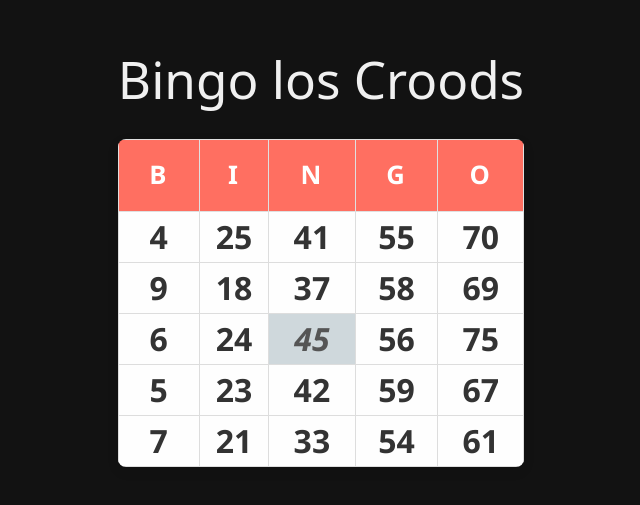
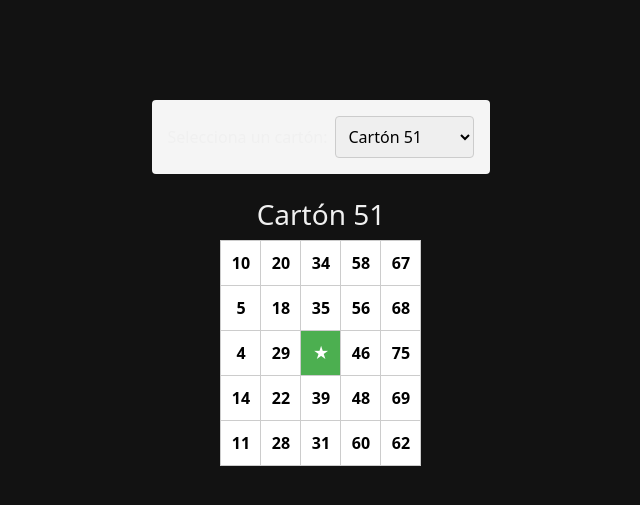
Before and after one commit to mauricioestupian/Bingo, a React (Vite) app: page /carton in a window 1280 px wide. Shown: the part 125-630 px from the top of the page, without its empty margins (319-959 px from the left). Built offline with nearby package versions, Linux system fonts and the light colour scheme.

Commit message:
juega carton

```diff
--- a/src/App.css
+++ b/src/App.css
@@ -33,7 +33,6 @@ body {
   display: flex;
   justify-content: center;
   align-items: center;
-  background-color: thistle;
 }
 
 .arbol img {
@@ -244,7 +243,7 @@ p {
 
 .grid-container {
   display: grid;
-  grid-template-columns: 2fr 5fr 2fr; /* 3 columnas iguales */
+  grid-template-columns: 2fr 5fr; /* 3 columnas iguales */
   gap: 1rem;
 }
 @media (max-width: 768px) {
--- a/src/App.tsx
+++ b/src/App.tsx
@@ -225,7 +225,6 @@ const singNumber = () => {
     <Container>
       <div className="grid-container">
         <div className="arbol">
-         <img src="https://cdn.pixabay.com/animation/2023/03/12/13/46/13-46-48-414_512.gif" className="tree-image" />
         </div>
         <div className="img-container">
           <img src="/titulo.png" className="title-image" />
--- a/src/components/JuegaCarton.tsx
+++ b/src/components/JuegaCarton.tsx
@@ -1,15 +1,95 @@
-import { useState } from "react";
-import BingoBoard from "../BingoBoard";
+import React, { useState } from 'react';
+import { Cartones, cartones } from '../data/Cartones';
 
-const JuegaCarton = () => {
-  const [calledNumbers, setCalledNumbers] = useState<Set<number>>(new Set());
+type Props = {
+  card?: Cartones;
+};
+
+const JuegaCarton:  React.FC<Props> = ({ card: initialCard }) => {
+  const [card, setCard] = useState<Cartones>(initialCard || cartones[0]);
+
+  const handleSelectCard = (e: React.ChangeEvent<HTMLSelectElement>) => {
+    const selectedCard = cartones.find(c => c.id === e.target.value);
+    if (selectedCard) {
+      setCard(selectedCard);
+    }
+  };
 
   return (
-    <div>
-          <h1>Bingo los Croods</h1>
-          <BingoBoard calledNumbers={calledNumbers} />
+    <div style={styles.container}>
+      <div style={styles.selectorContainer}>
+        <label htmlFor="carton-select">Selecciona un cartón: </label>
+        <select
+          id="carton-select"
+          value={card.id}
+          onChange={handleSelectCard}
+          style={styles.select}
+        >
+          {cartones.map(c => (
+            <option key={c.id} value={c.id}>
+              Cartón {c.id}
+            </option>
+          ))}
+        </select>
+      </div>
+      <h3>Cartón {card.id}</h3>
+      <table style={styles.table}>
+        <tbody>
+          {card.grid.map((row, rowIndex) => (
+            <tr key={rowIndex}>
+              {row.map((cell, colIndex) => (
+                <td
+                  key={colIndex}
+                  style={{
+                    ...styles.cell,
+                    backgroundColor: cell.marked ? '#4caf50' : '#fff',
+                    color: cell.marked ? '#fff' : '#000',
+                  }}
+                >
+                  {cell.number === 0 ? '★' : cell.number}
+                </td>
+              ))}
+            </tr>
+          ))}
+        </tbody>
+      </table>
     </div>
   );
 };
 
+const styles = {
+  container: {
+    marginTop: '1rem',
+    textAlign: 'center' as const,
+  },
+  selectorContainer: {
+    marginBottom: '1.5rem',
+    padding: '1rem',
+    backgroundColor: '#f5f5f5',
+    borderRadius: '4px',
+  },
+  select: {
+    marginLeft: '0.5rem',
+    padding: '0.5rem',
+    fontSize: '1rem',
+    borderRadius: '4px',
+    border: '1px solid #ccc',
+    cursor: 'pointer',
+  },
+  table: {
+    borderCollapse: 'collapse' as const,
+    margin: '0 auto',
+  },
+  cell: {
+    border: '1px solid #ccc',
+    padding: '10px',
+    width: '40px',
+    height: '40px',
+    textAlign: 'center' as const,
+    fontWeight: 'bold' as const,
+    fontSize: '1rem',
+  },
+};
+
+
 export default JuegaCarton;
```
